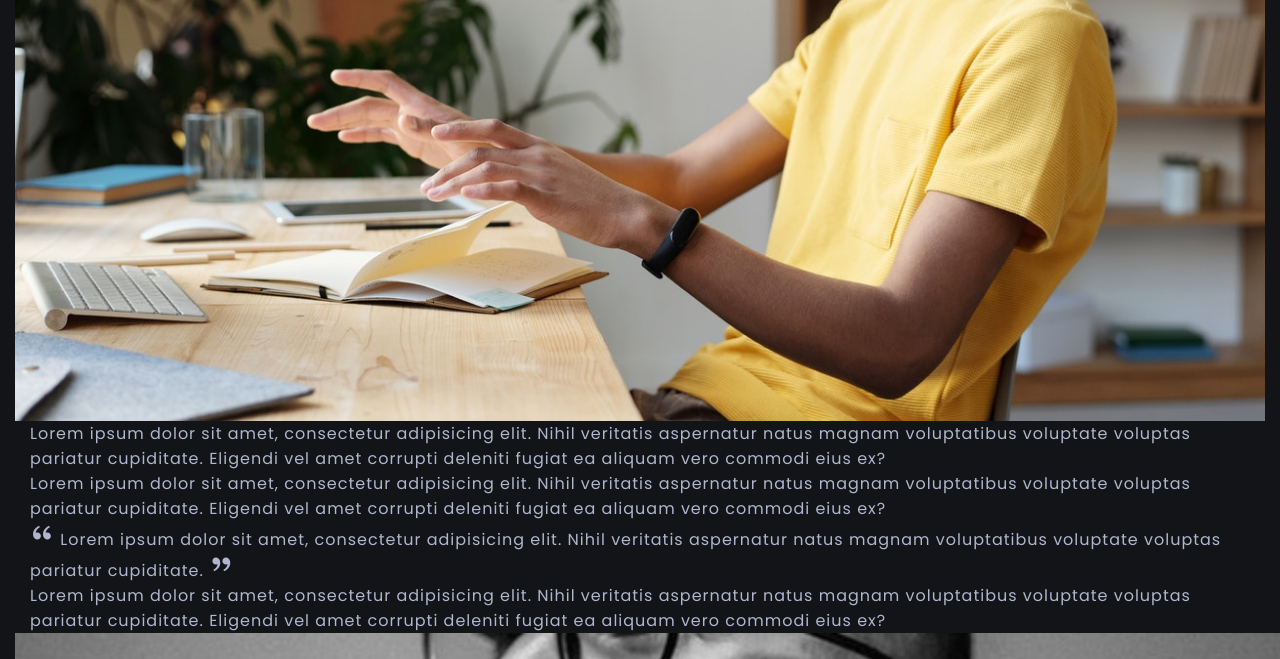
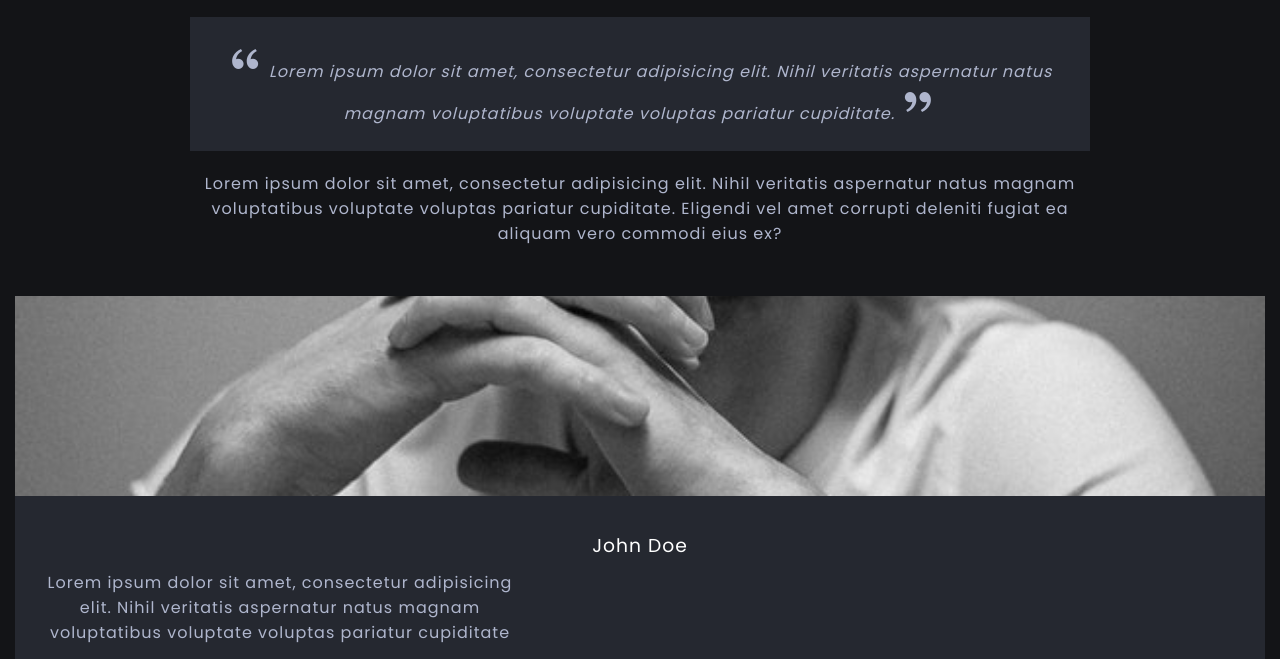
Before and after one commit to starhuy1903/Blog_HTML_CSS, a plain HTML site: page post.html in a window 1280 px wide. Shown: the part 544-1203 px from the top of the page. Drawn offline with nearby package versions, Linux system fonts and the light colour scheme.

Commit message:
Blog post - CSS

```diff
--- a/assets/css/main.css
+++ b/assets/css/main.css
@@ -630,5 +630,80 @@ z-index: 5;
 }
 
 /* Blog post */
+.blog-post{
+    padding-bottom: flex;
+    flex-direction: column;
+    align-items: center;
+    text-align: center;
+    padding-block: 2.5rem;
+}
 
+.block-post-title{
+    font-size: clamp(3rem, 5vw, 6rem);
+}
+
+.blog-post-data .article-data {
+    margin-bottom: 2.5rem;
+}
+
+.blog-post-data img{
+    width: 100%;
+    height: var(--item-min-height-sm);
+    object-fit: cover;
+    object-position: center 10%;
+}
+
+.blog-post-container .container{
+    max-width: 90rem;
+    padding: 0;
+    display: flex;
+    flex-direction: column;
+    gap: var(--gap);
+}
+
+.quote{
+    background-color: var(--secondary-background-color);
+    padding: 2.5rem;
+}
+
+.quote p{
+    font-style: italic;
+}
+
+.quote span i {
+    font-size: 3.5rem;
+}
+
+.author{
+    margin-top: 5rem;
+    gap: var(--gap);
+    background-color: var(--secondary-background-color);
+}
+
+.author-image-box{
+    position: relative;
+    height: var(--item-min-height-sm);
+}
+
+.author-about{
+    padding: 1.5rem;
+    display: flex;
+    flex-direction: column;
+    gap: 1rem;
+}
+
+.author-name {
+    color: var(--light-color);
+    font-weight: 400;
+}
+
+.author p{
+    max-width: 50rem;
+    margin-bottom: 1rem;
+}
+
+.author-about .social-media{
+    margin-top: auto;
+    margin-bottom: 0;
+}
 /* Media queries */
```
Also changed, not shown: index.html (+16 -31 lines).
